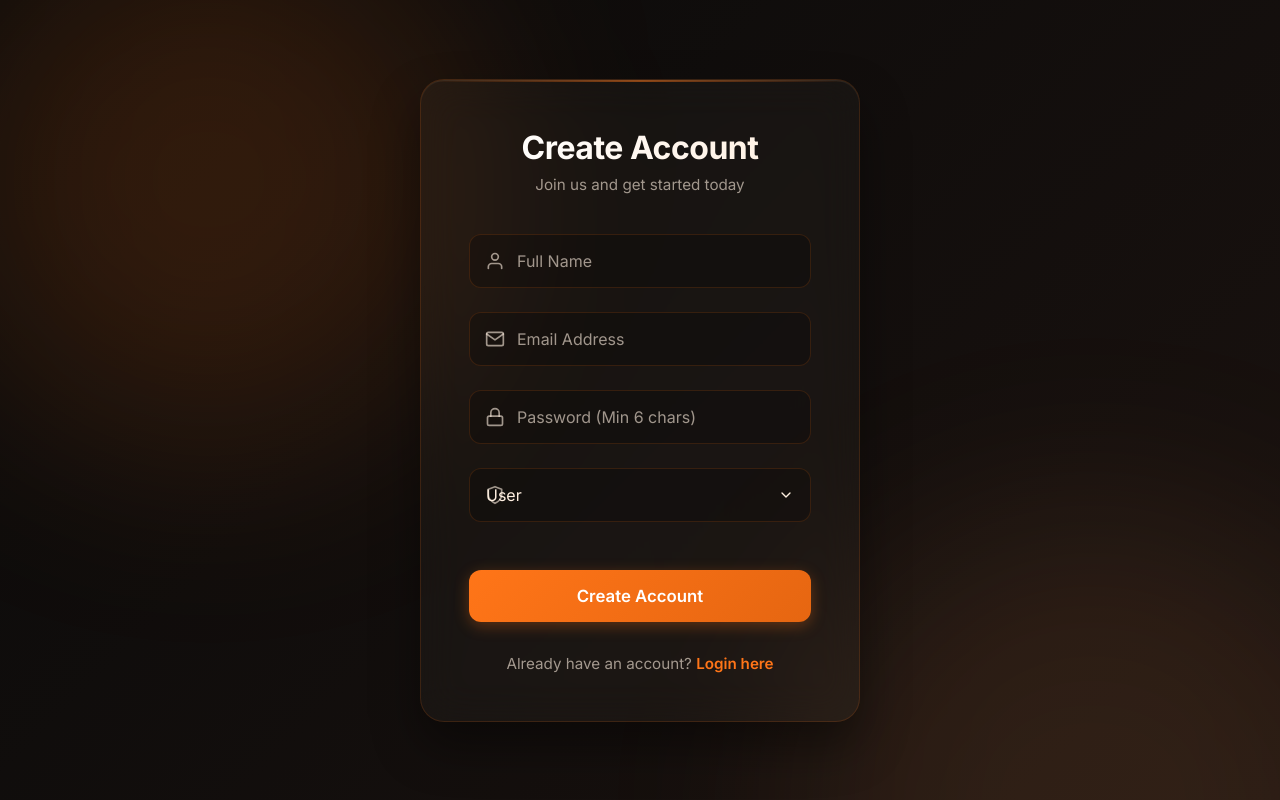
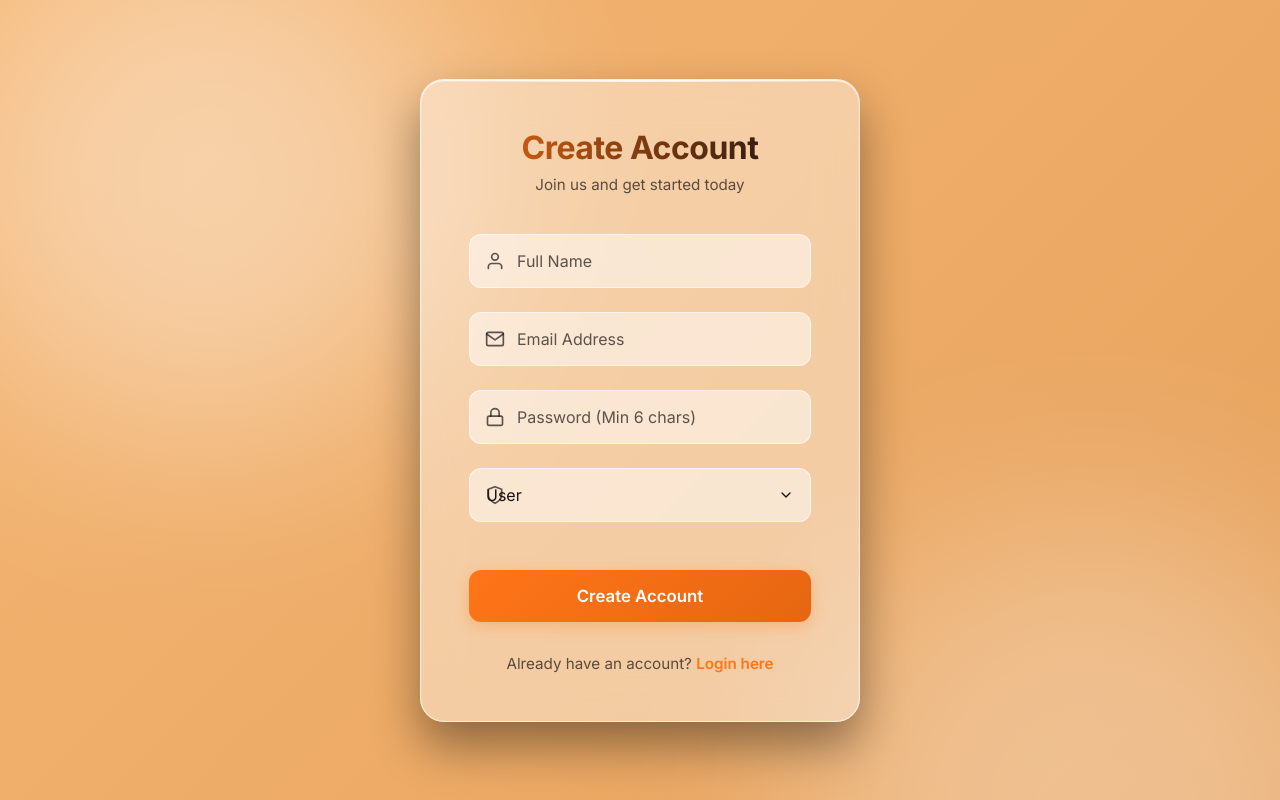
Before and after one commit to rakshith1928/backend-interview-api, a React (Vite) app in the folder frontend/: page /register in a window 1280 px wide. Built offline with nearby package versions, Linux system fonts and the light colour scheme; no server answers.

Commit message:
feat: add global styles with glassmorphism components and authentication layout animations

```diff
--- a/frontend/src/index.css
+++ b/frontend/src/index.css
@@ -2,13 +2,13 @@
   --primary-color: #FF7518;
   --primary-hover: #e66611;
   --secondary-color: #ff9d5c;
-  --bg-gradient-start: #0a0a0a;
-  --bg-gradient-end: #1a120f;
-  --glass-bg: rgba(255, 240, 225, 0.03);
-  --glass-border: rgba(255, 117, 24, 0.15);
-  --glass-highlight: rgba(255, 240, 225, 0.08);
-  --text-primary: #FFF0E1;
-  --text-secondary: rgba(255, 240, 225, 0.6);
+  --bg-gradient-start: #F5B673;
+  --bg-gradient-end: #E6A25D;
+  --glass-bg: rgba(255, 255, 255, 0.4);
+  --glass-border: rgba(255, 255, 255, 0.6);
+  --glass-highlight: rgba(255, 255, 255, 0.9);
+  --text-primary: #1A120F;
+  --text-secondary: rgba(26, 18, 15, 0.7);
   --error-color: #ef4444;
   --success-color: #10b981;
 }
@@ -42,7 +42,7 @@ body::before, body::after {
 body::before {
   width: 500px;
   height: 500px;
-  background: rgba(255, 117, 24, 0.15);
+  background: rgba(255, 255, 255, 0.4);
   top: -100px;
   left: -100px;
 }
@@ -50,7 +50,7 @@ body::before {
 body::after {
   width: 600px;
   height: 600px;
-  background: rgba(255, 157, 92, 0.1);
+  background: rgba(255, 255, 255, 0.3);
   bottom: -200px;
   right: -100px;
   animation-delay: -10s;
@@ -142,8 +142,8 @@ body::after {
   left: 0;
   right: 0;
   height: 2px;
-  background: linear-gradient(90deg, transparent, var(--primary-color), transparent);
-  opacity: 0.5;
+  background: linear-gradient(90deg, transparent, #FFF, transparent);
+  opacity: 0.8;
 }
 
 .auth-header {
@@ -156,7 +156,7 @@ body::after {
   font-weight: 700;
   margin-bottom: 0.5rem;
   letter-spacing: -0.5px;
-  background: linear-gradient(to right, #FFF, var(--text-primary));
+  background: linear-gradient(to right, var(--primary-hover), var(--text-primary));
   -webkit-background-clip: text;
   background-clip: text;
   -webkit-text-fill-color: transparent;
@@ -189,7 +189,7 @@ body::after {
 input, select {
   width: 100%;
   padding: 1rem 1rem 1rem 3rem;
-  background: rgba(0, 0, 0, 0.2);
+  background: rgba(255, 255, 255, 0.5);
   border: 1px solid var(--glass-border);
   border-radius: 12px;
   color: var(--text-primary);
@@ -227,8 +227,8 @@ select option {
 /* Active and Focus States for Floating Labels */
 input:focus, input:not(:placeholder-shown) {
   border-color: var(--primary-color);
-  box-shadow: 0 0 0 4px rgba(255, 117, 24, 0.1);
-  background: rgba(0, 0, 0, 0.4);
+  box-shadow: 0 0 0 4px rgba(255, 255, 255, 0.5);
+  background: rgba(255, 255, 255, 0.8);
 }
 
 input:focus ~ label, input:not(:placeholder-shown) ~ label {
@@ -236,8 +236,8 @@ input:focus ~ label, input:not(:placeholder-shown) ~ label {
   left: 1rem;
   transform: translateY(-50%) scale(0.85);
   padding: 0 0.5rem;
-  color: var(--primary-color);
-  background: var(--bg-gradient-end);
+  color: var(--text-primary);
+  background: rgba(255, 255, 255, 0.9);
   border-radius: 4px;
 }
 
```
